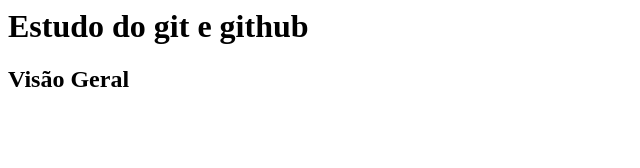
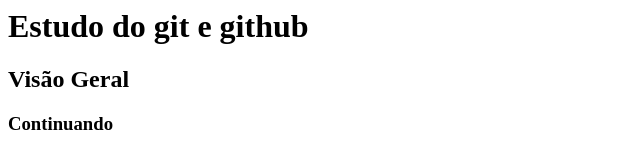
Before and after one commit to flaviovalenca/gsan, a plain HTML site: page index.html in a window 1280 px wide. Shown: the whole page, without its empty margins (0-640 px from the left). Drawn offline with Linux system fonts and the light colour scheme.

Commit message:
Segundo commit

```diff
--- a/index.html
+++ b/index.html
@@ -7,5 +7,6 @@
     <body>
         <h1>Estudo do git e github</h1>
         <h2>Visão Geral</h2>
+        <h3>Continuando</h3>
     </body>
 </html>
```
